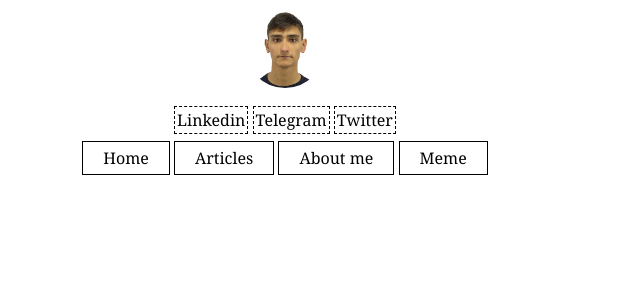
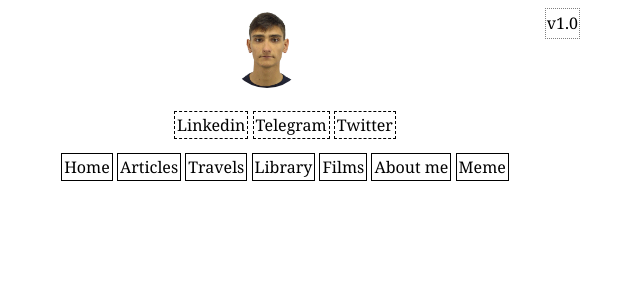
Before and after one commit to amaslak0v/blog, a Flask app: page / in a window 1280 px wide. Shown: the top 300 px of the page, without its empty margins (355-995 px from the left). Run offline with Flask 2, Linux system fonts and the light colour scheme.

Commit message:
app version

```diff
--- a/blog.py
+++ b/blog.py
@@ -1,12 +1,13 @@
 from flask import Flask, escape, request, render_template, redirect
 
 app = Flask(__name__)
+app_version = 'v1.0'
 cv_google_doc_link = 'https://docs.google.com/document/d/1z9YO3m5PKo_EQzLhgE4dDuF1bZDK6WB4zihNsBTNupY' + '/preview'
 
 
 @app.route('/')
 def index():
-    return render_template('index.html')
+    return render_template('index.html', app_version=app_version)
 
 @app.route('/me')
 def me():
--- a/static/css/style.css
+++ b/static/css/style.css
@@ -1,14 +1,15 @@
 *{
     padding: 0;
     max-width: 100%;
-
-}
-
-header{
-    /* background-image: url(../pics/nature.jpg); */
     font-family: "Cambria","Georgia","Times New Roman",serif;
     font-style: normal;
     font-weight: normal;
+}
+
+header {
+    text-align: center;
+    display: block;
+
 }
 
 body {
@@ -18,6 +19,16 @@
     text-align: center;
 }
 
+.wrapper {
+    box-sizing: border-box;
+    clear: both;
+    line-height: 26.6px;
+    margin-left: auto;
+    margin-right: auto;
+    padding-left: 38px;
+    padding-right: 38px;
+    width: 666px;
+}
 
 ul{
     float: center;
@@ -38,9 +49,13 @@
 .pages li a {
     text-decoration: none;
     color: black;
-    padding: 5px 20px;
+    padding: 2px;
     border: 1px solid rgb(0, 0, 0);
 }
+/*
+.media {
+    float: left;
+} */
 
 .media-icon {
     color: black;
@@ -49,4 +64,11 @@
     border: 0.5px dashed black;
 }
 
+.version {
+    float: right;
+    color: black;
+    padding: 1px;
+    border: 0.1px dotted grey;
+}
+
 /* -------- */
--- a/templates/about-me.html
+++ b/templates/about-me.html
@@ -1 +1,2 @@
 <h1>About me page</h1>
+<!-- https://docs.google.com/document/d/1z9YO3m5PKo_EQzLhgE4dDuF1bZDK6WB4zihNsBTNupY/preview -->
--- a/templates/index.html
+++ b/templates/index.html
@@ -1,10 +1,13 @@
 <!DOCTYPE html>
 <html>
-    <head>
-        <title>Anton's Maslakov Blog</title>
-        <link rel="stylesheet" type="text/css" href="{{ url_for('static', filename='css/style.css') }}">
-    </head>
-    <body>
+    <body class="wrapper">
+        <head>
+            <title>Anton's Maslakov Blog</title>
+            <link rel="stylesheet" type="text/css" href="{{ url_for('static', filename='css/style.css') }}">
+            <div class="info">
+                <a class="version">{{ app_version }}</a>
+            </div>
+        </head>
         <header class="header" id="header">
             <div class="face">
                 <a href="{{ url_for('me') }}" style="position:relative">
@@ -22,6 +25,9 @@
                 <ul class="pages">
                     <li><a href="#">Home</a></li>
                     <li><a href="#">Articles</a></li>
+                    <li><a href="#">Travels</a></li>
+                    <li><a href="#">Library</a></li>
+                    <li><a href="#">Films</a></li>
                     <li><a href="{{ url_for('me') }}">About me</a></li>
                     <li><a href="{{ url_for('meme') }}">Meme</a></li>
                 </ul>
```
Also changed, not shown: README.md, 1 other file.
